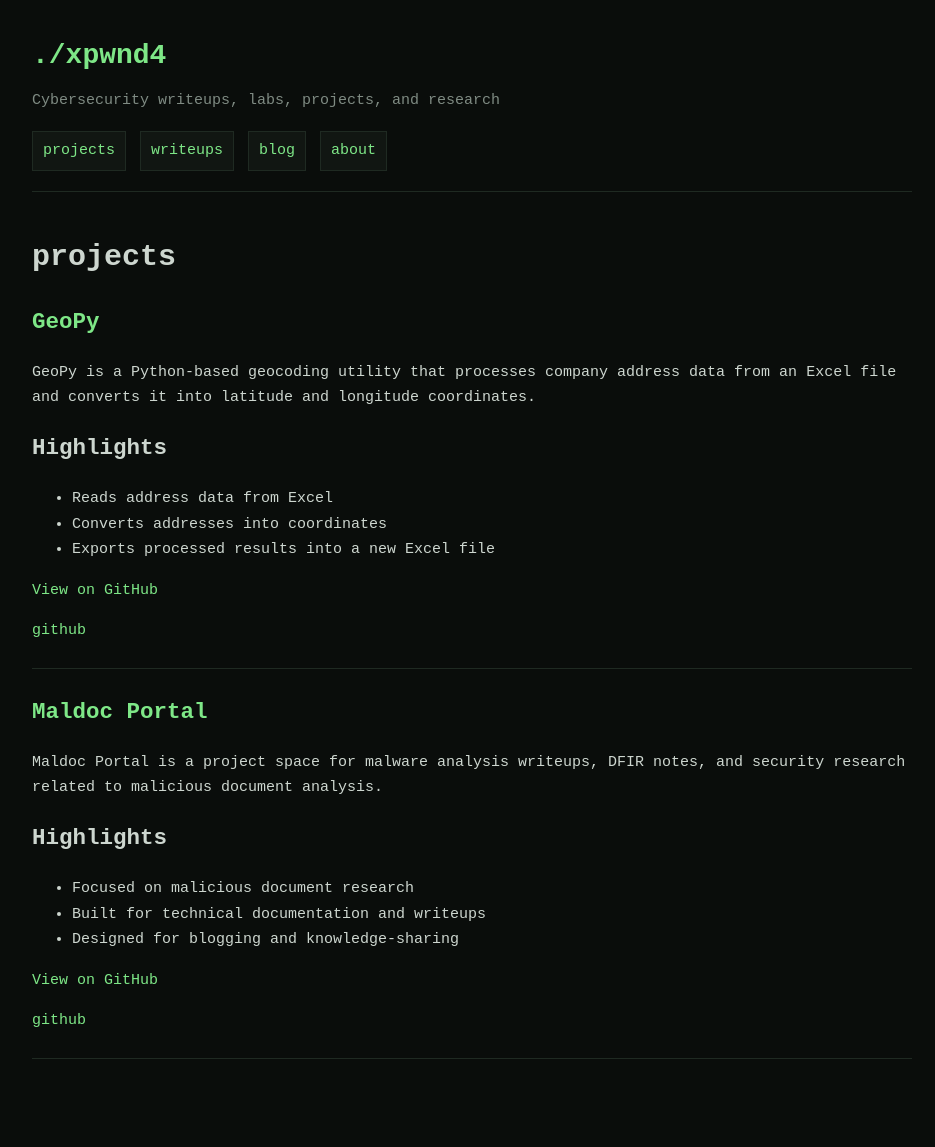
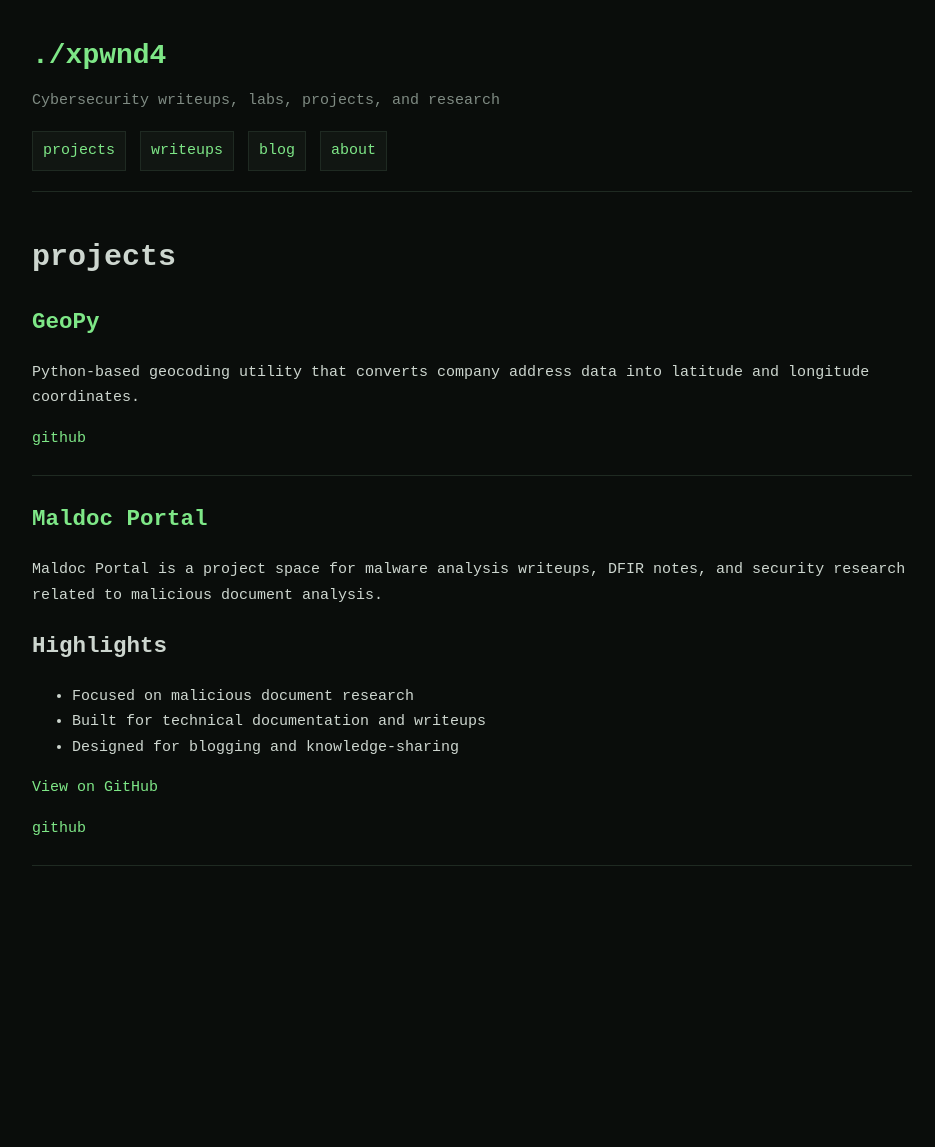
Before and after one commit to xpwnd4/xpwnd4.github.io, a Jekyll site: the page built from projects.md, in a window 1280 px wide. Shown: the whole page, without its empty margins (168-1103 px from the left). Built offline with Jekyll 4.4.1, drawn with Linux system fonts in a browser that asks for light colours; after the commit the page ends 954 px from its top, so only the background shows below that.

Commit message:
Update GeoPy.md

```diff
--- a/_projects/GeoPy.md
+++ b/_projects/GeoPy.md
@@ -1,17 +1,6 @@
 ---
 title: "GeoPy"
-layout: project
 github: "https://github.com/xpwnd4/GeoPy"
-tags: [python, geocoding, automation]
-status: Active
 ---
 
-GeoPy is a Python-based geocoding utility that processes company address data from an Excel file and converts it into latitude and longitude coordinates.
-
-## Highlights
-
-- Reads address data from Excel
-- Converts addresses into coordinates
-- Exports processed results into a new Excel file
-
-[View on GitHub](https://github.com/xpwnd4/GeoPy)
+Python-based geocoding utility that converts company address data into latitude and longitude coordinates.
```
